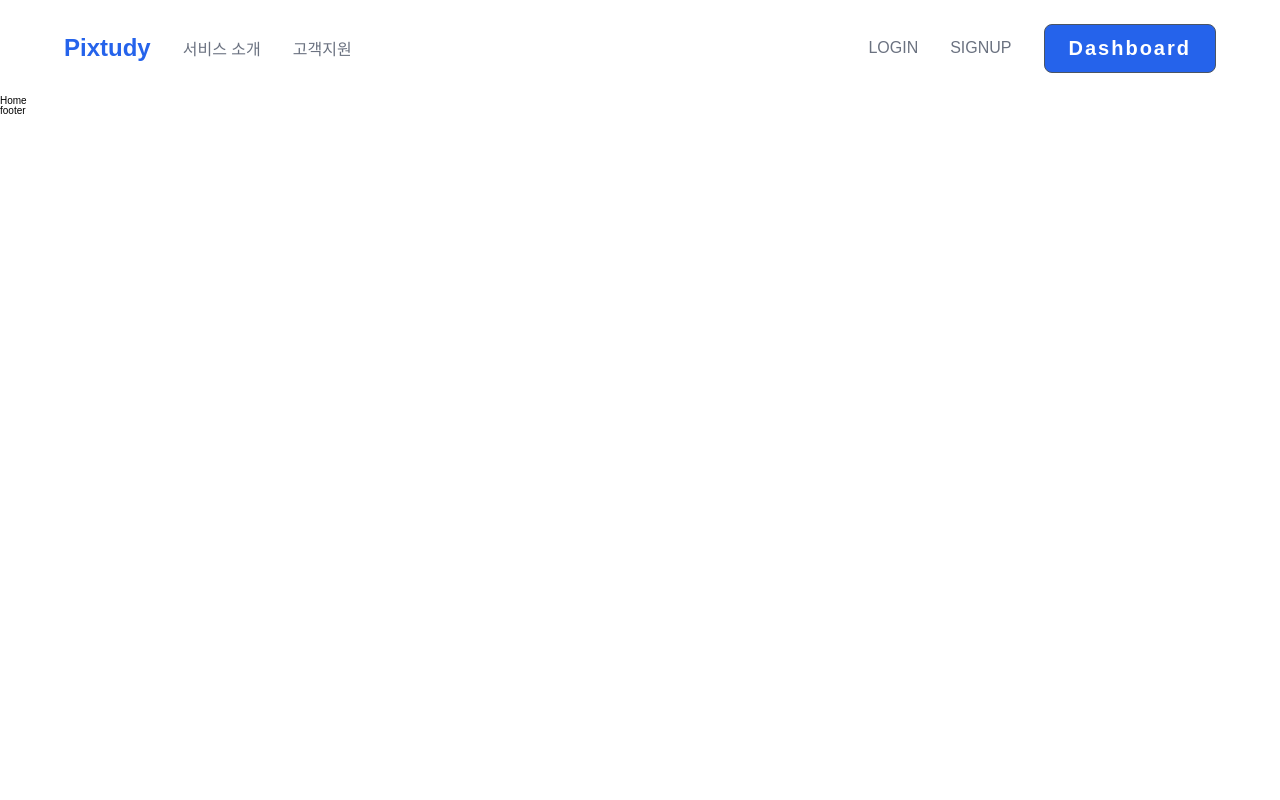
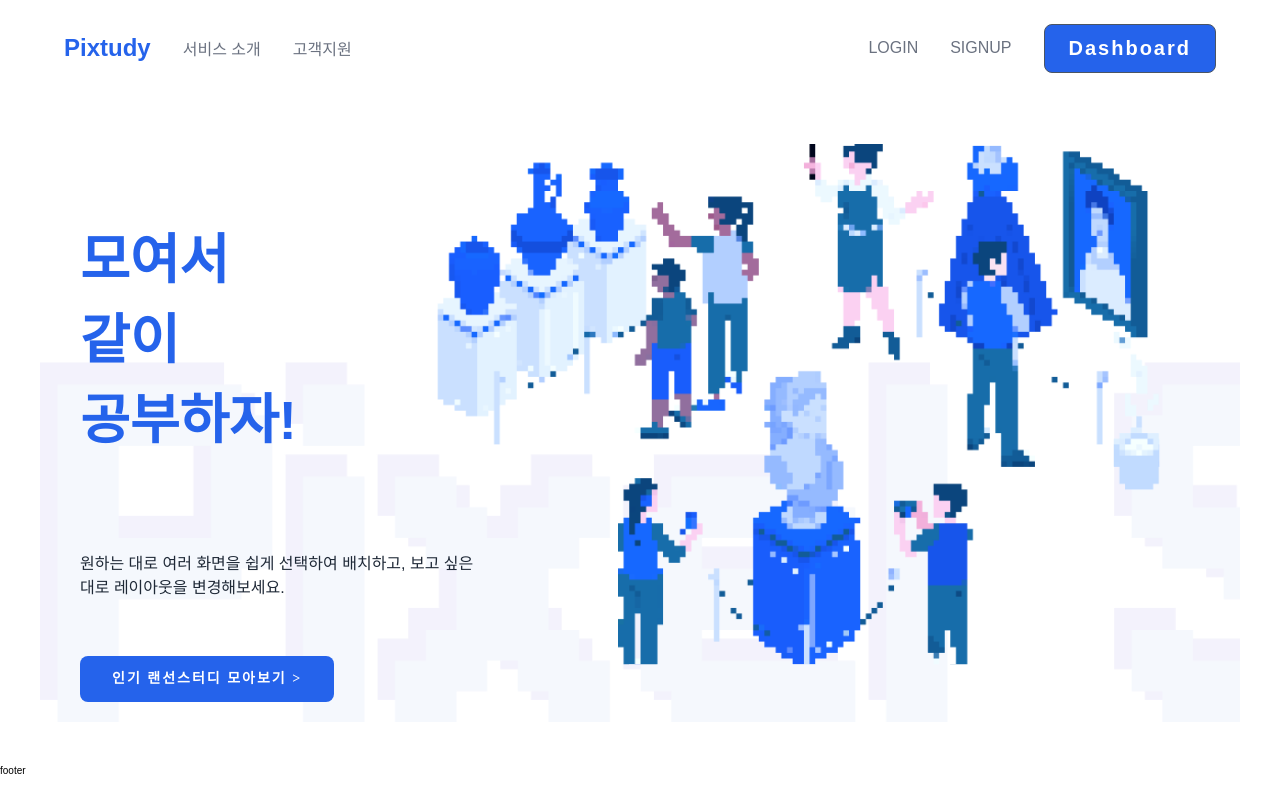
Before and after one commit to yeolsss/pixtudy, a Next.js app in the folder nbc-nep-front/: page / in a window 1280 px wide. Built offline with nearby package versions, Linux system fonts and the light colour scheme; no server answers; what next-redux-wrapper would draw is missing.

Commit message:
[style] : main hero style 적용

```diff
--- a/nbc-nep-front/src/components/common/commonStyles.styles.ts
+++ b/nbc-nep-front/src/components/common/commonStyles.styles.ts
@@ -1,5 +1,34 @@
+import Link from "next/link";
 import styled from "styled-components";
 
 export const StPositionRelative = styled.div`
   position: relative;
 `;
+
+export const StCTAButton = styled.button`
+  display: block;
+  background-color: ${(props) => props.theme.color.bg.interactive.primary};
+  padding-top: ${(props) => props.theme.spacing[12]};
+  padding-bottom: ${(props) => props.theme.spacing[12]};
+  letter-spacing: var(--unit-2);
+  font-size: ${(props) => props.theme.heading.desktop.md.fontSize};
+  color: ${(props) => props.theme.color.text.interactive.inverse};
+  &:hover {
+    background-color: ${(props) =>
+      props.theme.color.bg.interactive["primary-hovered"]};
+  }
+`;
+
+export const StCTALink = styled(Link)`
+  display: block;
+  background-color: ${(props) => props.theme.color.bg.interactive.primary};
+  padding-top: ${(props) => props.theme.spacing[12]};
+  padding-bottom: ${(props) => props.theme.spacing[12]};
+  letter-spacing: var(--unit-2);
+  font-size: ${(props) => props.theme.heading.desktop.md.fontSize};
+  color: ${(props) => props.theme.color.text.interactive.inverse};
+  &:hover {
+    background-color: ${(props) =>
+      props.theme.color.bg.interactive["primary-hovered"]};
+  }
+`;
--- a/nbc-nep-front/src/components/layout/Header.tsx
+++ b/nbc-nep-front/src/components/layout/Header.tsx
@@ -3,6 +3,7 @@ import { useAppDispatch, useAppSelector } from "@/hooks/useReduxTK";
 import { openLoginModal, openSignUpModal } from "@/redux/modules/modalSlice";
 import { useRouter } from "next/router";
 import styled from "styled-components";
+import { StCTAButton } from "../common/commonStyles.styles";
 import ModalPortal from "../modal/ModalPortal";
 import LoginModal from "../modal/authModals/loginModal/LoginModal";
 import SignUpModal from "../modal/authModals/signUpModal/SignUpModal";
@@ -114,17 +115,3 @@ const StNavButton = styled.button`
       props.theme.color.text.interactive["secondary-pressed"]};
   }
 `;
-
-const StCTAButton = styled.button`
-  display: block;
-  background-color: ${(props) => props.theme.color.bg.interactive.primary};
-  padding-top: ${(props) => props.theme.spacing[12]};
-  padding-bottom: ${(props) => props.theme.spacing[12]};
-  letter-spacing: var(--unit-2);
-  font-size: ${(props) => props.theme.heading.desktop.md.fontSize};
-  color: ${(props) => props.theme.color.text.interactive.inverse};
-  &:hover {
-    background-color: ${(props) =>
-      props.theme.color.bg.interactive["primary-hovered"]};
-  }
-`;
--- a/nbc-nep-front/src/pages/index.tsx
+++ b/nbc-nep-front/src/pages/index.tsx
@@ -1,9 +1,26 @@
+import { StCTALink } from "@/components/common/commonStyles.styles";
 import Layout from "@/components/layout/Layout";
 import { ReactElement } from "react";
+import styled from "styled-components";
 import { NextPageWithLayout } from "./_app";
 
 const Home: NextPageWithLayout = () => {
-  return <div>Home</div>;
+  return (
+    <StWrapper>
+      <StHeroBanner>
+        <StHeroBannerWrapper>
+          <StHeroBannerTitle>
+            모여서 <br /> 같이 <br /> 공부하자!
+          </StHeroBannerTitle>
+          <StHeroBannerDescription>
+            원하는 대로 여러 화면을 쉽게 선택하여 배치하고, 보고 싶은 대로
+            레이아웃을 변경해보세요.
+          </StHeroBannerDescription>
+          <StLink href="/dashboard">인기 랜선스터디 모아보기 {">"}</StLink>
+        </StHeroBannerWrapper>
+      </StHeroBanner>
+    </StWrapper>
+  );
 };
 
 Home.getLayout = function getLayout(page: ReactElement) {
@@ -11,3 +28,67 @@ Home.getLayout = function getLayout(page: ReactElement) {
 };
 
 export default Home;
+
+const StWrapper = styled.div`
+  width: 100vw;
+  height: 670px;
+  position: relative;
+`;
+
+const StHeroBanner = styled.div`
+  position: relative;
+  width: 1200px;
+  height: 100%;
+  padding: ${(props) => props.theme.spacing[40]};
+
+  margin: 0 auto;
+
+  background-image: url("./assets/home_bg_layer.png");
+  background-repeat: no-repeat;
+  background-size: cover;
+  background-position: 0 ${(props) => props.theme.spacing[48]};
+`;
+
+const StHeroBannerWrapper = styled.div`
+  display: flex;
+  flex-direction: column;
+  align-items: flex-start;
+
+  gap: ${(props) => props.theme.spacing[40]};
+
+  width: 395px;
+
+  margin-top: ${(props) => props.theme.spacing["48"]};
+`;
+
+const StHeroBannerTitle = styled.h1`
+  color: ${(props) => props.theme.color.text.interactive.primary};
+  font-family: var(--point-font);
+  font-size: ${(props) => props.theme.heading.desktop["4xl"].fontSize};
+  font-weight: ${(props) => props.theme.heading.desktop.lg.fontWeight};
+  line-height: ${(props) => props.theme.spacing["80"]};
+`;
+
+const StHeroBannerDescription = styled.p`
+  color: ${(props) => props.theme.color.text.secondary};
+  font-family: var(--sub-font);
+  font-size: ${(props) => props.theme.body.lg.medium.fontSize};
+
+  line-height: ${(props) => props.theme.spacing["24"]};
+`;
+
+const StLink = styled(StCTALink)`
+  text-decoration: none;
+  font-weight: ${(props) => props.theme.body.lg.medium.fontWeight};
+  font-family: ${(props) => props.theme.body.lg.medium.fontFamily};
+
+  border-radius: ${(props) => props.theme.border.radius[8]};
+
+  display: inline-block;
+  text-align: center;
+
+  padding: ${(props) =>
+    `${props.theme.spacing[16]} ${props.theme.spacing["32"]}`};
+
+  font-size: ${(props) => props.theme.body.md.medium.fontSize};
+`;
```
Also changed, not shown: nbc-nep-front/public/assets/home_bg_layer.png (added).
